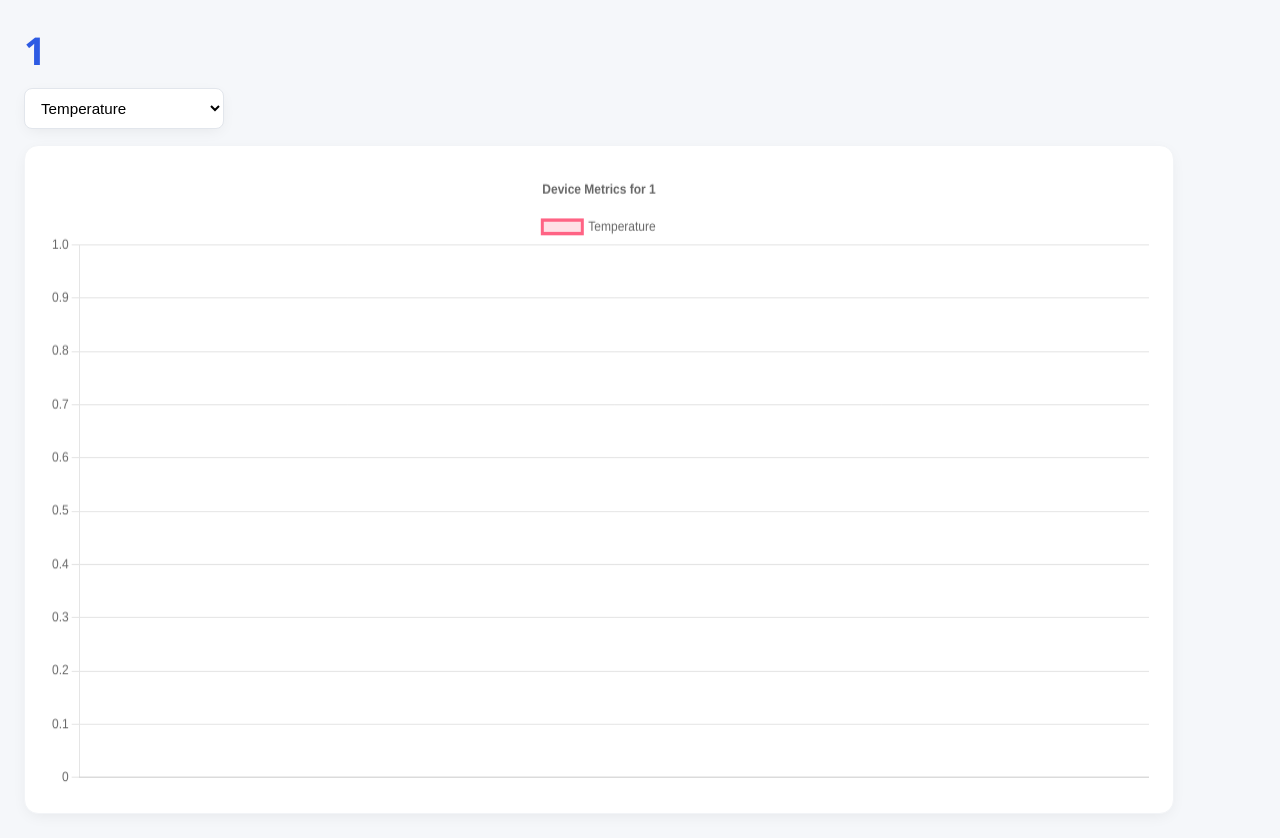
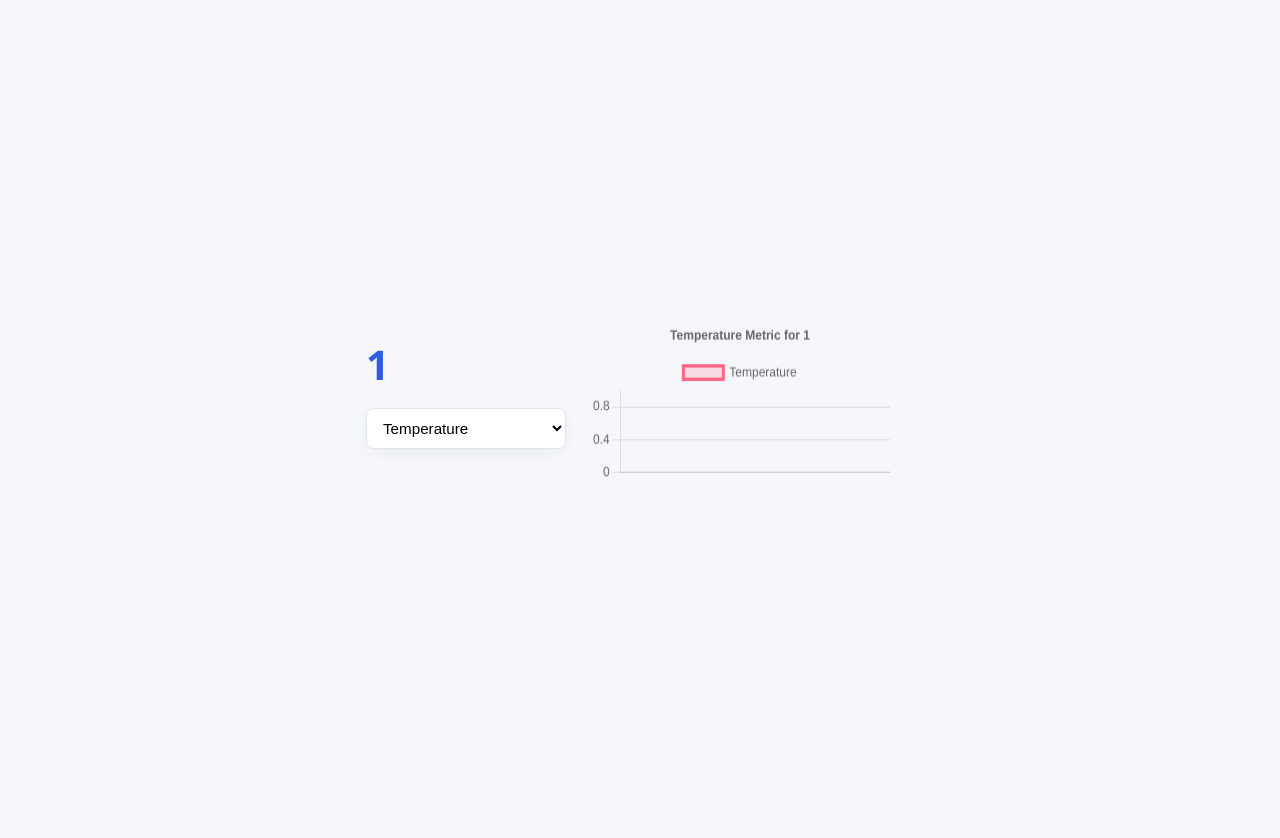
Before and after one commit to MahmutOzgurKizil/cloud-iot-monitoring, a Flask app: template application/templates/device.html in a window 1280 px wide. After the commit the page ends 477 px from the top, so only its background shows below. Run offline with Flask 3, Linux system fonts and the light colour scheme; the template is opened without the code that fills it: most values are stand-ins (such as "Sample title", 1, 10 or a date in 2020).

Commit message:
Refactor device page layout

```diff
--- a/application/static/device.css
+++ b/application/static/device.css
@@ -1,71 +1,94 @@
-/* Minimal chart page – matches device list, no stretch */
-
-:root{
-  --bg:#f5f7fa;
-  --card-bg:#ffffff;
-  --primary:#2d5be3;
-  --primary-dark:#1846a7;
-  --border:#e2e6ec;
-  --text:#222;
-  --muted:#67768a;
-  --radius:14px;
-  --shadow:0 4px 16px -4px rgba(0,0,0,.08);
-  --sans:'Segoe UI', Arial, sans-serif;
+:root {
+  --bg: #f5f7fa;
+  --card-bg: #ffffff;
+  --primary: #2d5be3;
+  --primary-dark: #1846a7;
+  --border: #e2e6ec;
+  --text: #222;
+  --muted: #67768a;
+  --radius: 14px;
+  --shadow: 0 4px 16px -4px rgba(0, 0, 0, 0.08);
+  --sans: 'Segoe UI', Arial, sans-serif;
 }
 
-html,body{
-  margin:0;
-  background:var(--bg);
-  color:var(--text);
-  font-family:var(--sans);
+* {
+  box-sizing: border-box;
 }
 
-h1{
-  margin:0 0 12px;
-  font-size:clamp(1.9rem,3.2vw,2.4rem);
-  color:var(--primary);
-  letter-spacing:-.3px;
+body {
+  margin: 0;
+  font-family: var(--sans);
+  background: var(--bg);
+  color: var(--text);
+  display: flex;
+  justify-content: center;
+  align-items: center;
+  min-height: 100vh; /* Ensure the page takes the full height of the viewport */
 }
 
-.custom-select{
-  width:min(220px,100%);
-  margin:8px 0 16px;
+.page {
+  max-width: 800px;
+  width: 100%;
+  background: var(--card-bg);
+  border-radius: var(--radius);
+  box-shadow: var(--shadow);
+  padding: 24px;
+  text-align: center;
 }
 
-.custom-select select{
-  width:100%;
-  padding:10px 12px;
-  background:#fff;
-  border:1px solid var(--border);
-  border-radius:8px;
-  font-size:.95rem;
-  box-shadow:var(--shadow);
+h1 {
+  margin: 0 0 16px;
+  font-size: clamp(1.9rem, 3.2vw, 2.8rem);
+  color: var(--primary);
+  letter-spacing: -0.5px;
 }
 
-.custom-select select:focus{
-  outline:none;
-  border-color:var(--primary);
-  box-shadow:0 0 0 3px rgba(45,91,227,.25), var(--shadow);
+.custom-select {
+  width: 100%;
+  max-width: 220px;
+  margin: 16px auto;
 }
 
-.custom-select + div{
-  background:var(--card-bg);
-  border:1px solid #f2f4f7;
-  border-radius:var(--radius);
-  box-shadow:var(--shadow);
-  padding:18px;
-  max-width:1100px;
+.custom-select select {
+  width: 100%;
+  padding: 10px 12px;
+  background: #fff;
+  border: 1px solid var(--border);
+  border-radius: 8px;
+  font-size: 0.95rem;
+  box-shadow: var(--shadow);
 }
 
-#myChart{
-  display:block;
-  width:100% !important;
-  height:auto !important;
-  aspect-ratio:16 / 9;
+.custom-select select:focus {
+  outline: none;
+  border-color: var(--primary);
+  box-shadow: 0 0 0 3px rgba(45, 91, 227, 0.25), var(--shadow);
 }
 
-@media (max-width:520px){
-  h1{ font-size:1.8rem; }
-  .custom-select{ width:100%; }
-  .custom-select + div{ padding:14px; }
+.chart-container {
+  margin-top: 24px;
+  background: var(--card-bg);
+  border: 1px solid var(--border);
+  border-radius: var(--radius);
+  box-shadow: var(--shadow);
+  padding: 18px;
 }
+
+#myChart {
+  display: block;
+  width: 100% !important;
+  height: auto !important;
+  aspect-ratio: 16 / 9;
+}
+
+@media (max-width: 520px) {
+  h1 {
+    font-size: 1.8rem;
+  }
+  .custom-select {
+    width: 100%;
+  }
+  .chart-container {
+    padding: 14px;
+  }
+}
--- a/application/templates/device.html
+++ b/application/templates/device.html
@@ -9,9 +9,9 @@
 
     </head>
     <body style="padding: 24px;">
-        <h1>{{ device_id }}</h1>
-
-        <div class="custom-select" style="width:200px;">
+        <div>
+            <h1>{{ device_id }}</h1>
+            <div class="custom-select" style="width:200px;">
             <select>
                 <option value="temperature">Temperature</option>
                 <option value="humidity">Humidity</option>
@@ -21,6 +21,10 @@
                 <option value="power">Power</option>
             </select>
         </div>
+        </div>
+
+
+
 
         <div style="padding: 24px;">
             <canvas id="myChart"></canvas>
@@ -61,13 +65,18 @@
             data: data,
             options: {
                 responsive: true,
+                scales: {
+                    y: {
+                        beginAtZero:true,
+                    }
+                },
                 plugins: {
                     legend: {
                         position: 'top',
                     },
                     title: {
                         display: true,
-                        text: `Device Metrics for {{ device_id }}`
+                        text: metric.charAt(0).toUpperCase() + metric.slice(1) + ` Metric for {{ device_id }}`
                     }
                 }
             },
```
Also changed, not shown: 1 other file.
